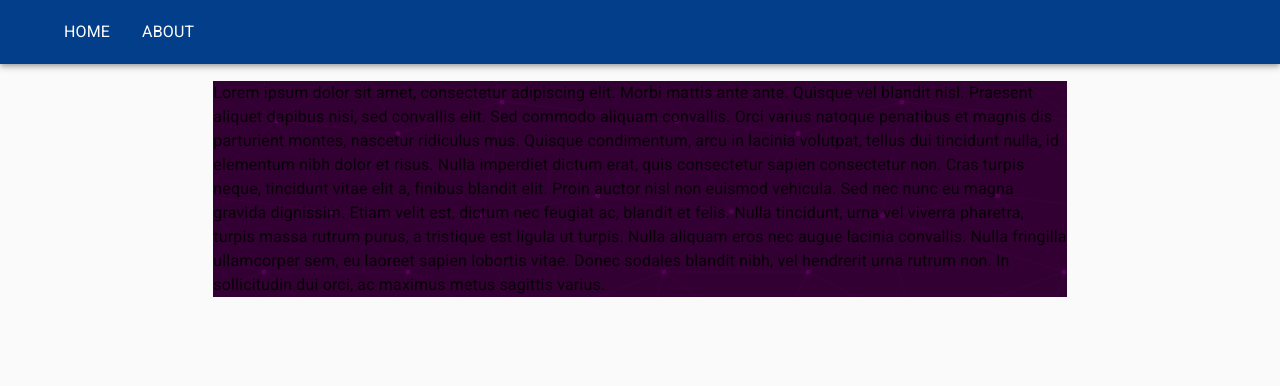
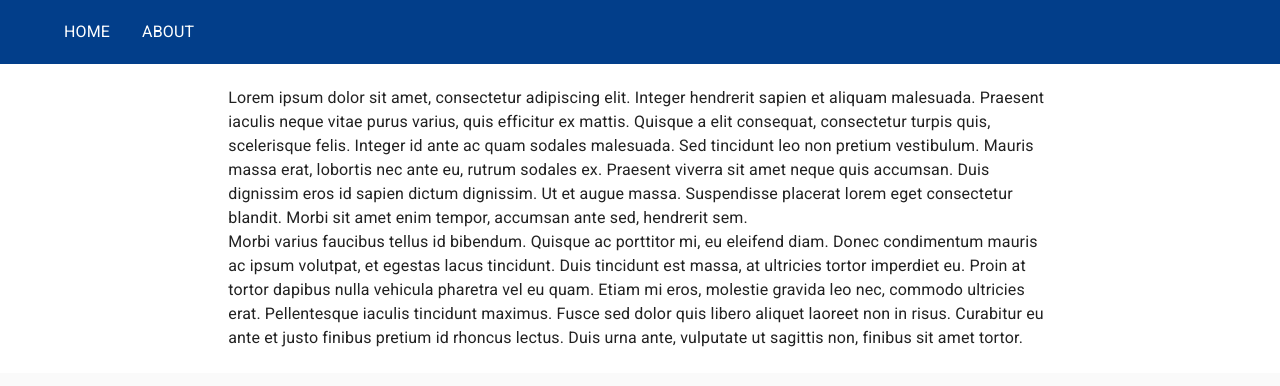
Before and after one commit to Awesomefusion/gravitywell, a React (Create React App) app: page / in a window 1280 px wide. Shown: the top 386 px of the page. Built offline with nearby package versions, Linux system fonts and the light colour scheme.

Commit message:
Global styling implemented

```diff
--- a/src/App.jsx
+++ b/src/App.jsx
@@ -2,7 +2,6 @@ import React from 'react';
 
 import { BrowserRouter as Router, Route, Switch, Link } from "react-router-dom"
 import { makeStyles } from "@material-ui/core/styles"
-import { Grid, Typography, AppBar, Toolbar, BottomNavigation, Container } from "@material-ui/core"
 
 import Navigation from "./components/Navbar"
 import ContentSwitch from "./components/ContentSwitch"
@@ -21,11 +20,8 @@ function App() {
   return (
     <div>
       <Router>
-
         <Navigation/>
-
-                  <ContentSwitch/>
-
+        <ContentSwitch/>
       </Router>
     </div>
   );
--- a/src/components/ContentSwitch.jsx
+++ b/src/components/ContentSwitch.jsx
@@ -2,15 +2,12 @@ import React from 'react';
 
 import { Route, Switch, } from "react-router-dom"
 import { makeStyles } from "@material-ui/core/styles"
-import { Grid, Typography, AppBar, Toolbar, } from "@material-ui/core"
 
 import Home from "../pages/Home"
 import About from "../pages/About"
 
 const useStyles = makeStyles((theme) => ({
   root:{
-    paddingTop: '1.2em',
-    paddingBottom: '1.2em',
   },
 }));
 
@@ -20,23 +17,10 @@ function ContentSwitch() {
 
   return (
     <div className={classes.root}>
-
-        <Grid container direction="column">
-          <Grid container>
-
-            <Grid item xs={0} md={1} lg={2}/>
-
-              <Grid item xs={12} md={10} lg={8}>
                 <Switch>
                     <Route path="/" exact><Home/></Route>
                     <Route path="/about"><About/></Route>
                 </Switch>
-              </Grid>
-
-            <Grid item xs={0} md={1} lg={2}/>
-
-          </Grid>
-        </Grid>
     </div>
   );
 }
--- a/src/components/Navbar.jsx
+++ b/src/components/Navbar.jsx
@@ -1,9 +1,7 @@
 import React, { useState, useEffect} from 'react';
-
-import { BrowserRouter as Router, Route, Switch, } from "react-router-dom"
 import { Link as RouterLink } from "react-router-dom";
 import { makeStyles } from "@material-ui/core/styles"
-import { Grid, AppBar, Toolbar, IconButton, List, ListItem, ListItemText, Container, Menu, MenuItem, Drawer, Link  } from "@material-ui/core"
+import { AppBar, Toolbar, IconButton, List, Container, MenuItem, Drawer, Link  } from "@material-ui/core"
 import HomeIcon from '@material-ui/icons/Home';
 import MenuIcon from '@material-ui/icons/Menu';
 
--- a/src/pages/About.jsx
+++ b/src/pages/About.jsx
@@ -1,22 +1,11 @@
 import React from 'react';
-
-import { BrowserRouter as Router, Route, Switch, Link } from "react-router-dom"
-import { makeStyles } from "@material-ui/core/styles"
-import { Grid, Typography, AppBar, Toolbar, BottomNavigation, Container } from "@material-ui/core"
-
-const useStyles = makeStyles((theme) => ({
-  root:{
-  },
-}));
 
 function About() {
 
-  const classes = useStyles();
-
   return (
-      <Container className={classes.root}>
-          About
-      </Container>
+    <div>
+      About
+    </div>
   );
 }
 
--- a/src/pages/Home.jsx
+++ b/src/pages/Home.jsx
@@ -1,25 +1,34 @@
 import React from 'react';
-
-import { BrowserRouter as Router, Route, Switch, Link } from "react-router-dom"
-import { makeStyles } from "@material-ui/core/styles"
-import { Grid, Typography, AppBar, Toolbar, BottomNavigation, Container } from "@material-ui/core"
-import consbg from '../img/consbg.svg'
-
-const useStyles = makeStyles((theme) => ({
-  root:{
-    backgroundImage: `url(${consbg})`
-  },
-}));
+import { Grid, Typography  } from "@material-ui/core"
+import { useStyles } from '../styles/styles.jsx'
 
 function Home() {
 
   const classes = useStyles();
 
   return (
-    <div className={classes.root}>
-      <Typography>
-        Lorem ipsum dolor sit amet, consectetur adipiscing elit. Morbi mattis ante ante. Quisque vel blandit nisl. Praesent aliquet dapibus nisi, sed convallis elit. Sed commodo aliquam convallis. Orci varius natoque penatibus et magnis dis parturient montes, nascetur ridiculus mus. Quisque condimentum, arcu in lacinia volutpat, tellus dui tincidunt nulla, id elementum nibh dolor et risus. Nulla imperdiet dictum erat, quis consectetur sapien consectetur non. Cras turpis neque, tincidunt vitae elit a, finibus blandit elit. Proin auctor nisl non euismod vehicula. Sed nec nunc eu magna gravida dignissim. Etiam velit est, dictum nec feugiat ac, blandit et felis. Nulla tincidunt, urna vel viverra pharetra, turpis massa rutrum purus, a tristique est ligula ut turpis. Nulla aliquam eros nec augue lacinia convallis. Nulla fringilla ullamcorper sem, eu laoreet sapien lobortis vitae. Donec sodales blandit nibh, vel hendrerit urna rutrum non. In sollicitudin dui orci, ac maximus metus sagittis varius.
-      </Typography>
+    <div className={classes.whiteDiv}>
+        <Grid container direction="column">
+          <Grid container>
+
+            <Grid item xs={0} md={1} lg={2}/>
+
+              <Grid item xs={12} md={10} lg={8}>
+
+                <Typography>
+                  Lorem ipsum dolor sit amet, consectetur adipiscing elit. Integer hendrerit sapien et aliquam malesuada. Praesent iaculis neque vitae purus varius, quis efficitur ex mattis. Quisque a elit consequat, consectetur turpis quis, scelerisque felis. Integer id ante ac quam sodales malesuada. Sed tincidunt leo non pretium vestibulum. Mauris massa erat, lobortis nec ante eu, rutrum sodales ex. Praesent viverra sit amet neque quis accumsan. Duis dignissim eros id sapien dictum dignissim. Ut et augue massa. Suspendisse placerat lorem eget consectetur blandit. Morbi sit amet enim tempor, accumsan ante sed, hendrerit sem.
+                </Typography>
+
+                <Typography>
+                  Morbi varius faucibus tellus id bibendum. Quisque ac porttitor mi, eu eleifend diam. Donec condimentum mauris ac ipsum volutpat, et egestas lacus tincidunt. Duis tincidunt est massa, at ultricies tortor imperdiet eu. Proin at tortor dapibus nulla vehicula pharetra vel eu quam. Etiam mi eros, molestie gravida leo nec, commodo ultricies erat. Pellentesque iaculis tincidunt maximus. Fusce sed dolor quis libero aliquet laoreet non in risus. Curabitur eu ante et justo finibus pretium id rhoncus lectus. Duis urna ante, vulputate ut sagittis non, finibus sit amet tortor.
+                </Typography>
+
+              </Grid>
+
+            <Grid item xs={0} md={1} lg={2}/>
+
+          </Grid>
+        </Grid>
     </div>
   );
 }
--- /dev/null
+++ b/src/styles/styles.jsx
@@ -0,0 +1,15 @@
+import { makeStyles } from "@material-ui/core/styles";
+import consbg from '../img/consbg.svg';
+
+const useStyles = makeStyles({
+    consDiv: {
+        backgroundImage: `url(${consbg})`,
+        padding: '1.6em',
+    },
+    whiteDiv: {
+        backgroundColor: 'white',
+        padding: '1.6em',
+    },
+});
+
+export { useStyles };
```
